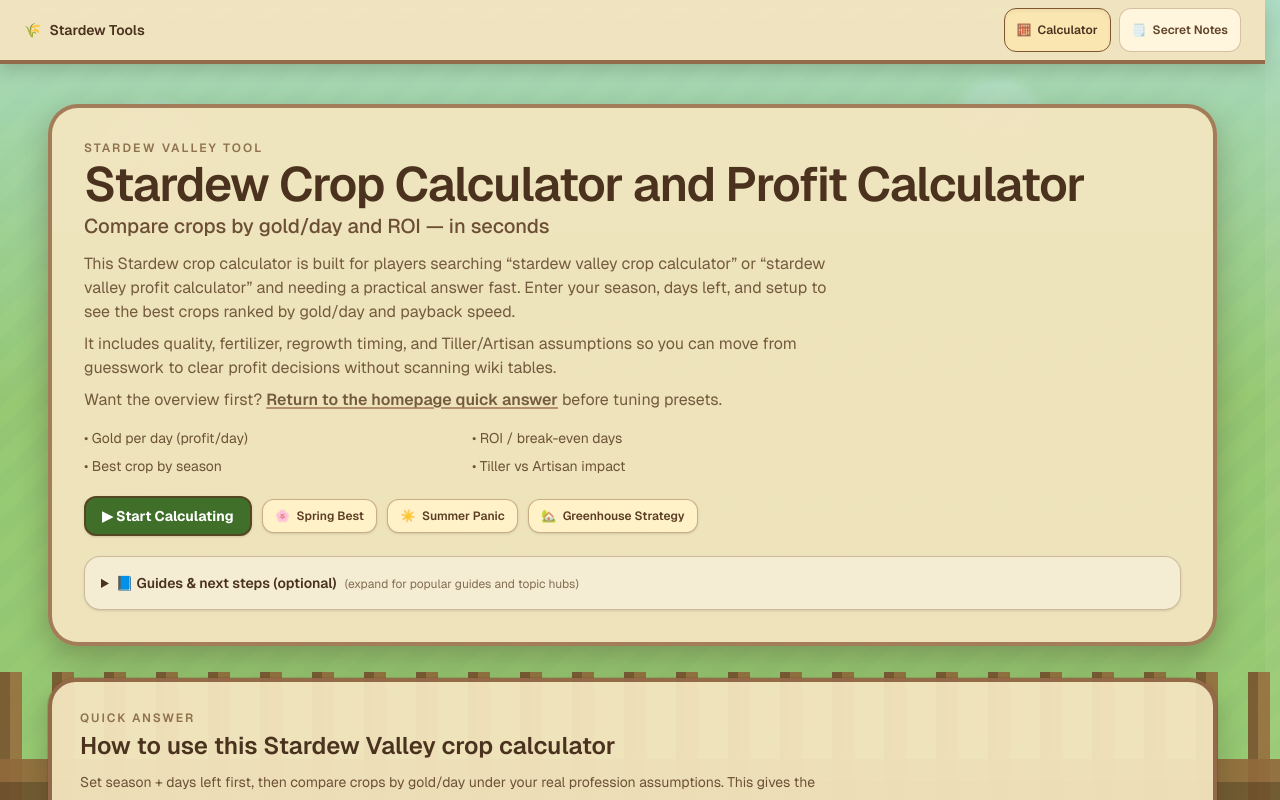
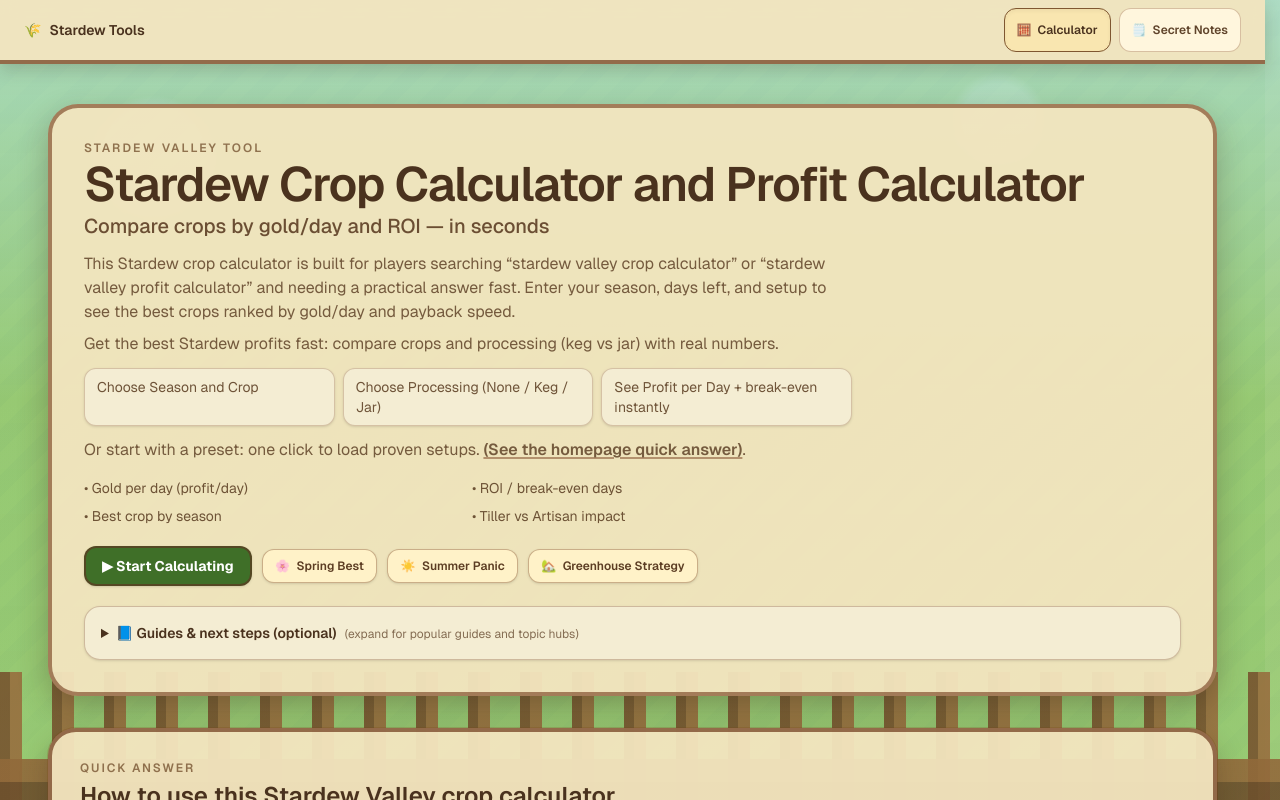
Before and after one commit to yuzhoudabaozhayujiamigou-cloud/stardew-tools, a Next.js app in the folder stardew-tools/: page /calculator in a window 1280 px wide. Shown: the top 800 px of the page. Built offline with nearby package versions, Linux system fonts and the light colour scheme.

Commit message:
seo: improve /calculator CTR + reduce bounce

```diff
--- a/stardew-tools/src/app/calculator/page.tsx
+++ b/stardew-tools/src/app/calculator/page.tsx
@@ -57,18 +57,18 @@ const START_HERE_ARTICLES = [
 ] as const;
 
 export const metadata: Metadata = {
-  title: "Stardew Valley Profit Calculator (1.6) | StardewProfit",
+  title: "Stardew Profit Calculator (Best Crops & Artisan ROI) — StardewProfit",
   description:
-    "Stardew Valley Profit Calculator for 1.6. Enter season, days left, quality, and professions to rank crops by gold/day, total profit, and ROI.",
+    "Calculate the most profitable crops, keg vs jar returns, and greenhouse ROI. Use ready-made presets to get the best Stardew profits in seconds.",
   // NOTE: keep marketing copy lint-safe for JSX contexts
   alternates: {
     canonical: "/calculator",
   },
   openGraph: {
     url: "/calculator",
-    title: "Stardew Valley Profit Calculator (1.6) | StardewProfit",
+    title: "Stardew Profit Calculator (Best Crops & Artisan ROI) — StardewProfit",
     description:
-      "Stardew Valley Profit Calculator for 1.6. Enter season, days left, quality, and professions to rank crops by gold/day, total profit, and ROI.",
+      "Calculate the most profitable crops, keg vs jar returns, and greenhouse ROI. Use ready-made presets to get the best Stardew profits in seconds.",
     type: "website",
     images: [
       {
@@ -81,14 +81,23 @@ export const metadata: Metadata = {
   },
   twitter: {
     card: "summary_large_image",
-    title: "Stardew Valley Profit Calculator (1.6) | Crop ROI",
+    title: "Stardew Profit Calculator — Best Crops, Keg vs Jar, ROI",
     description:
-      "Stardew Valley Profit Calculator for 1.6. Compare crop outcomes by gold/day, total profit, and ROI from your current season setup.",
+      "Calculate the most profitable crops, keg vs jar returns, and greenhouse ROI. Use presets to get the best Stardew profits in seconds.",
     images: ["/api/og?title=Crop+Profit+Calculator&subtitle=Compare+Gold+per+Day&type=calculator"],
   },
 };
 
 export default function CalculatorPage() {
+  // Quick promise: answer fast, reduce bounce.
+  const heroValueProp =
+    "Get the best Stardew profits fast: compare crops and processing (keg vs jar) with real numbers.";
+  const heroSteps = [
+    "Choose Season and Crop",
+    "Choose Processing (None / Keg / Jar)",
+    "See Profit per Day + break-even instantly",
+  ] as const;
+
   const initialSeason: Season = "spring";
   const initialResults = (crops as Crop[])
     .filter((crop) => crop.season.includes(initialSeason))
@@ -210,20 +219,27 @@ export default function CalculatorPage() {
             setup to see the best crops ranked by gold/day and payback speed.
           </p>
           <p className="mt-2 max-w-3xl text-sm leading-6 text-[#5f4228]/85 sm:text-base">
-            It includes quality, fertilizer, regrowth timing, and Tiller/Artisan assumptions so you can move from
-            guesswork to clear profit decisions without scanning wiki tables.
+            {heroValueProp}
           </p>
-          <p className="mt-2 max-w-3xl text-sm leading-6 text-[#5f4228]/85 sm:text-base">
-            Want the overview first?
+
+          <ol className="mt-3 grid max-w-3xl gap-2 text-sm text-[#5f4228]/90 sm:grid-cols-3">
+            {heroSteps.map((step) => (
+              <li key={step} className="rounded-xl border border-[#8a5b3a]/30 bg-white/35 px-3 py-2 shadow-sm">
+                {step}
+              </li>
+            ))}
+          </ol>
+
+          <p className="mt-3 max-w-3xl text-sm leading-6 text-[#5f4228]/85 sm:text-base">
+            Or start with a preset: one click to load proven setups.
             {" "}
             <Link
               href="/"
               className="font-semibold underline decoration-[#8a5b3a]/60 decoration-2 underline-offset-2 transition hover:text-[#4a321e]"
             >
-              Return to the homepage quick answer
+              (See the homepage quick answer)
             </Link>
-            {" "}
-            before tuning presets.
+            .
           </p>
           <ul className="mt-4 grid max-w-3xl gap-2 text-sm text-[#5f4228]/90 sm:grid-cols-2">
             <li>• Gold per day (profit/day)</li>
```
